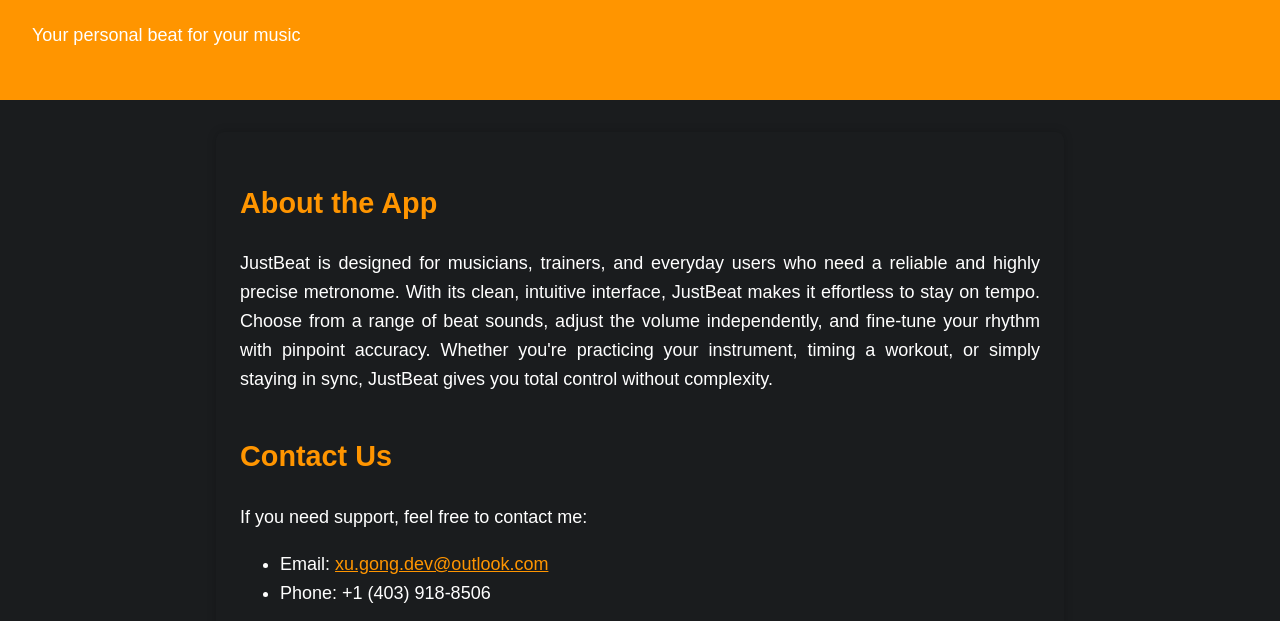
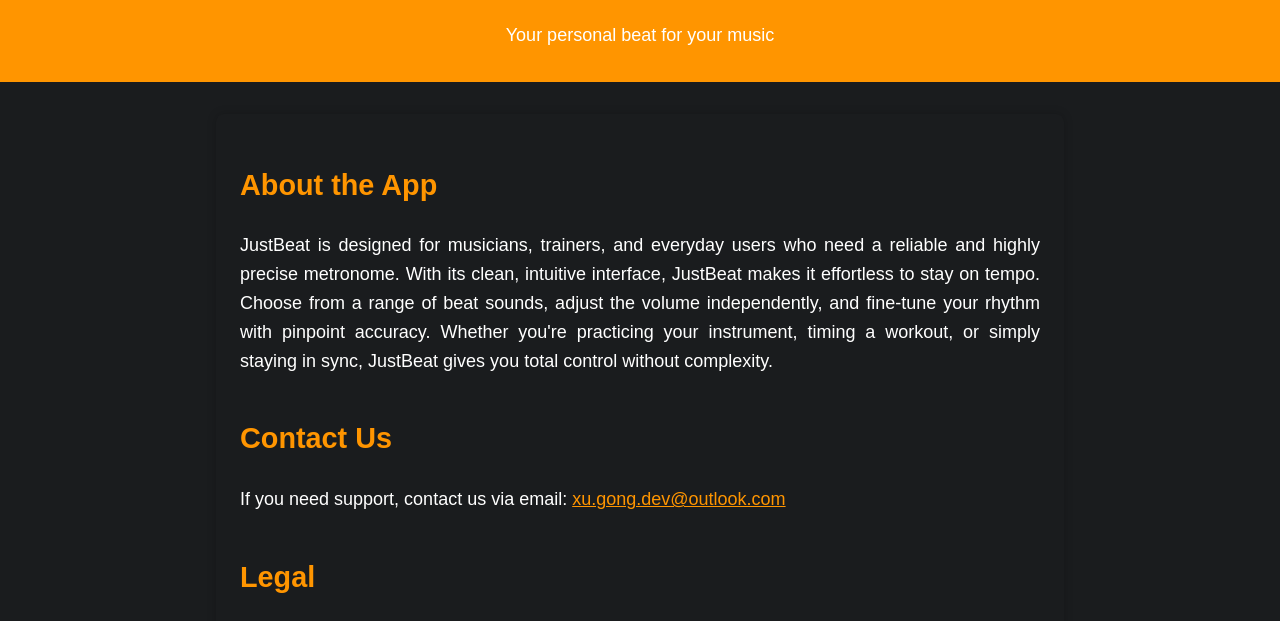
Before and after one commit to gx1492/JustBeat-App-Support, a plain HTML site: page index.html in a window 1280 px wide. Shown: the part 117-738 px from the top of the page. Drawn offline with Linux system fonts and the light colour scheme.

Commit message:
Update index.html

```diff
--- a/index.html
+++ b/index.html
@@ -20,6 +20,12 @@
       padding: 2rem;
       text-align: center;
     }
+
+    header p {
+      text-align: center; /* Force subtitle centering */
+      margin: 0.5rem 0 0 0; /* Optional: adjust spacing */
+    }
+
     main {
       max-width: 800px;
       margin: 2rem auto;
@@ -68,11 +74,7 @@
 
     <section id="contact">
       <h2>Contact Us</h2>
-      <p>If you need support, feel free to contact me:</p>
-      <ul>
-        <li>Email: <a href="mailto:xu.gong.dev@outlook.com">xu.gong.dev@outlook.com</a></li>
-        <li>Phone: +1 (403) 918-8506</li>
-      </ul>
+      <p>If you need support, contact us via email: <a href="mailto:xu.gong.dev@outlook.com">xu.gong.dev@outlook.com</a></p>
     </section>
 
     <section id="legal">
```
